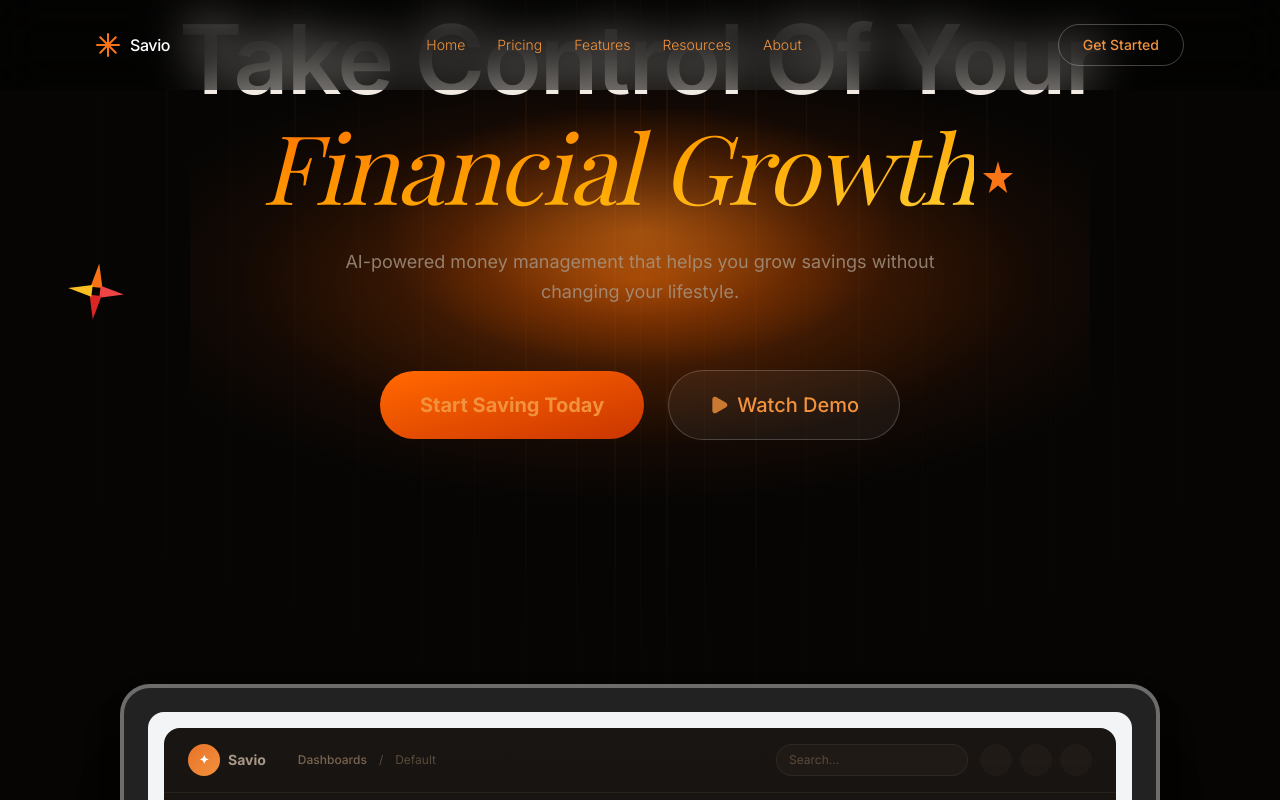
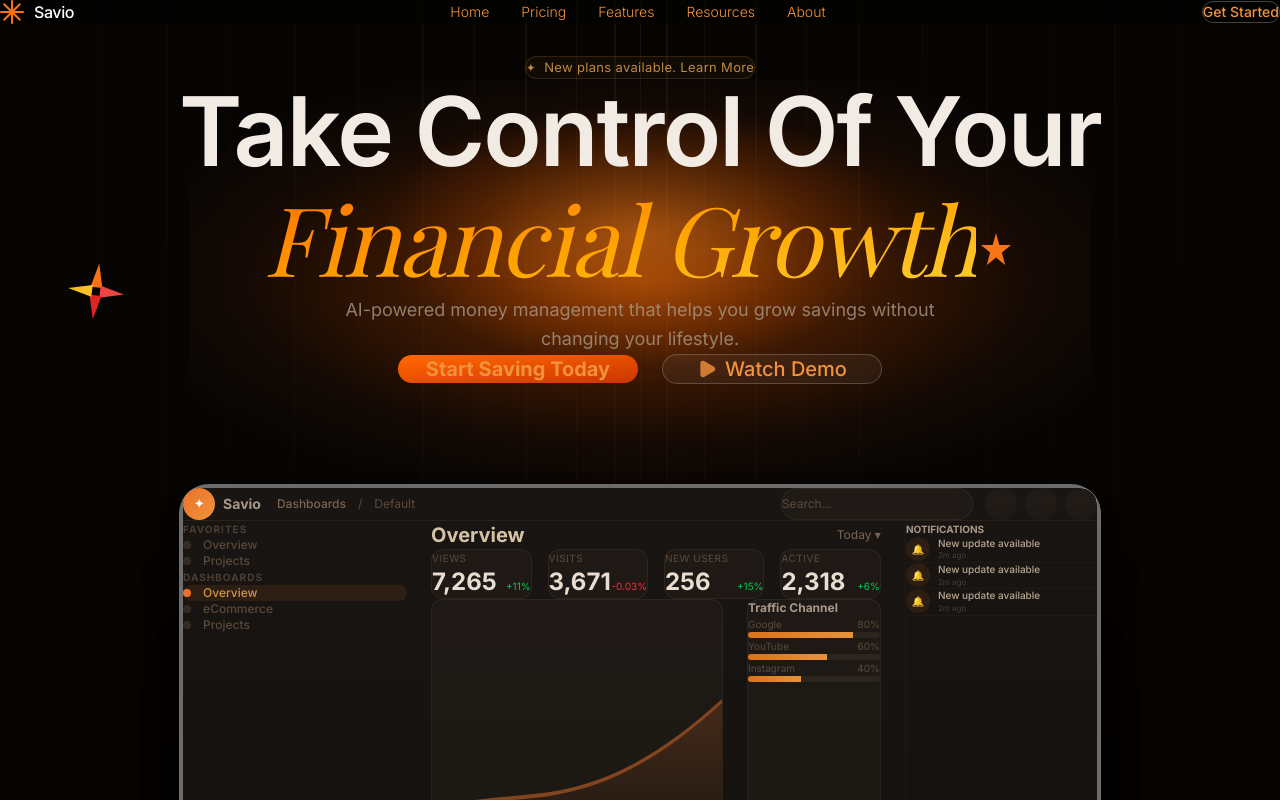
Before and after one commit to shravanib-debug/innov-frontend, a React (Vite) app: page / in a window 1280 px wide. Shown: the top 800 px of the page. Built offline with nearby package versions, Linux system fonts and the light colour scheme; no server answers; a web font is replaced by a local one.

Commit message:
fix: CSS reset margin/padding 10 -> 0 (broken layout on Vercel)

```diff
--- a/src/index.css
+++ b/src/index.css
@@ -138,8 +138,8 @@
 *,
 *::before,
 *::after {
-  margin: 10;
-  padding: 10;
+  margin: 0;
+  padding: 0;
   box-sizing: border-box;
 }
 
```
